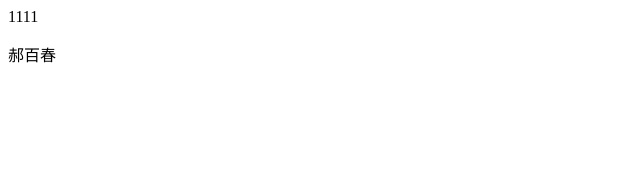
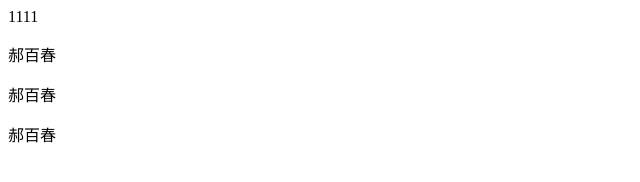
Before and after one commit to lxzv9999/10.19-, a plain HTML site: page index.html in a window 1280 px wide. Shown: the whole page, without its empty margins (0-640 px from the left). Drawn offline with Linux system fonts and the light colour scheme.

Commit message:
第诶次

```diff
--- a/index.html
+++ b/index.html
@@ -7,5 +7,7 @@
 <body>
 	<div>1111</div>
 	<p>郝百春</p>
+<p>郝百春</p>
+	<p>郝百春</p>
 </body>
 </html>
```
